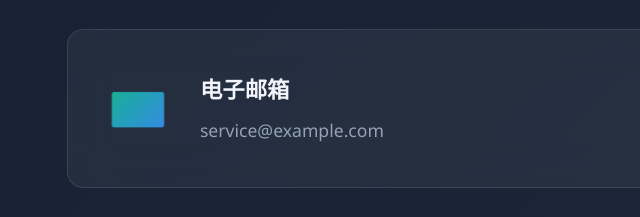
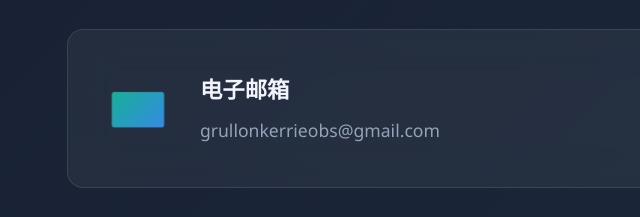
Before and after one commit to 1471398157-byte/gswz, a plain HTML site: page index.html in a window 1280 px wide. Shown: the part 3266-3483 px from the top of the page, 123-763 px from the left. Drawn offline with Linux system fonts and the light colour scheme.

Commit message:
更新联系邮箱

```diff
--- a/index.html
+++ b/index.html
@@ -599,7 +599,7 @@
                         <div class="contact-icon">📧</div>
                         <div>
                             <h3>电子邮箱</h3>
-                            <p>service@example.com</p>
+                            <p>grullonkerrieobs@gmail.com</p>
                         </div>
                     </div>
                     <div class="contact-item">
```
